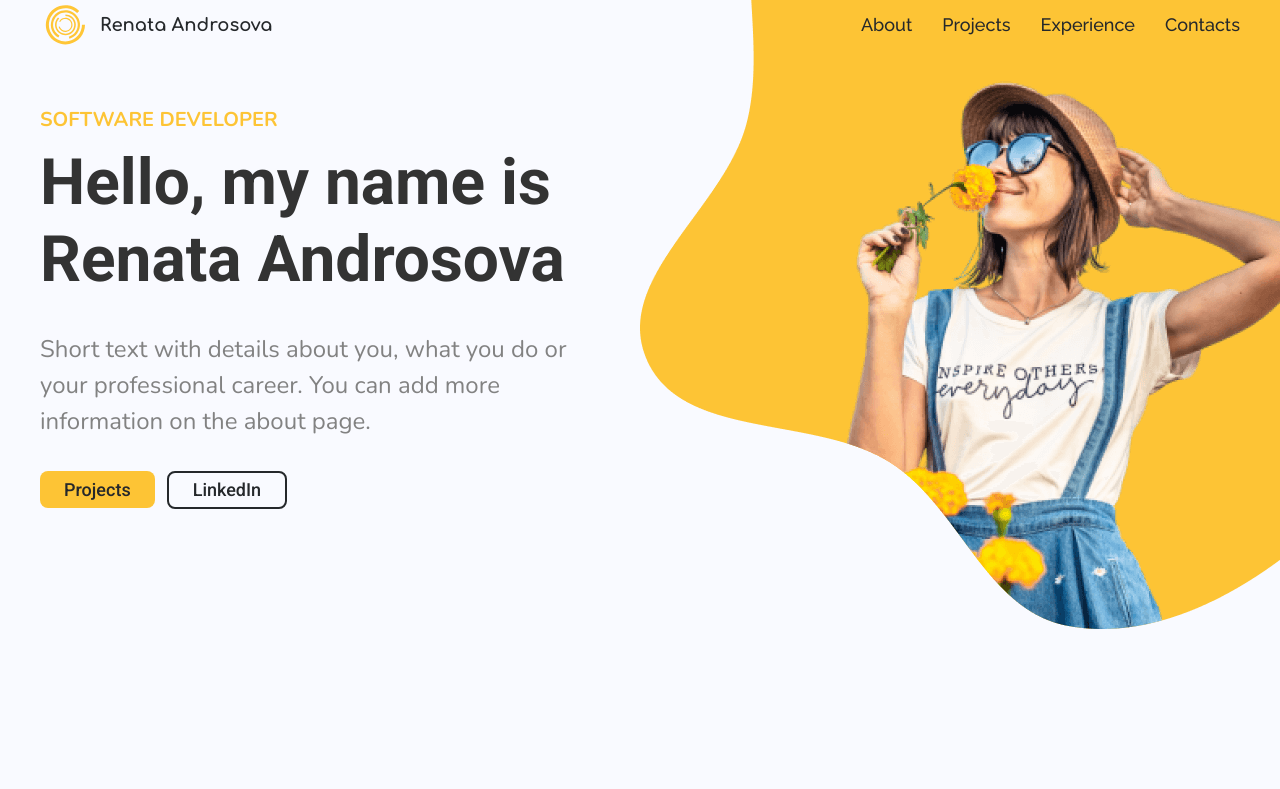
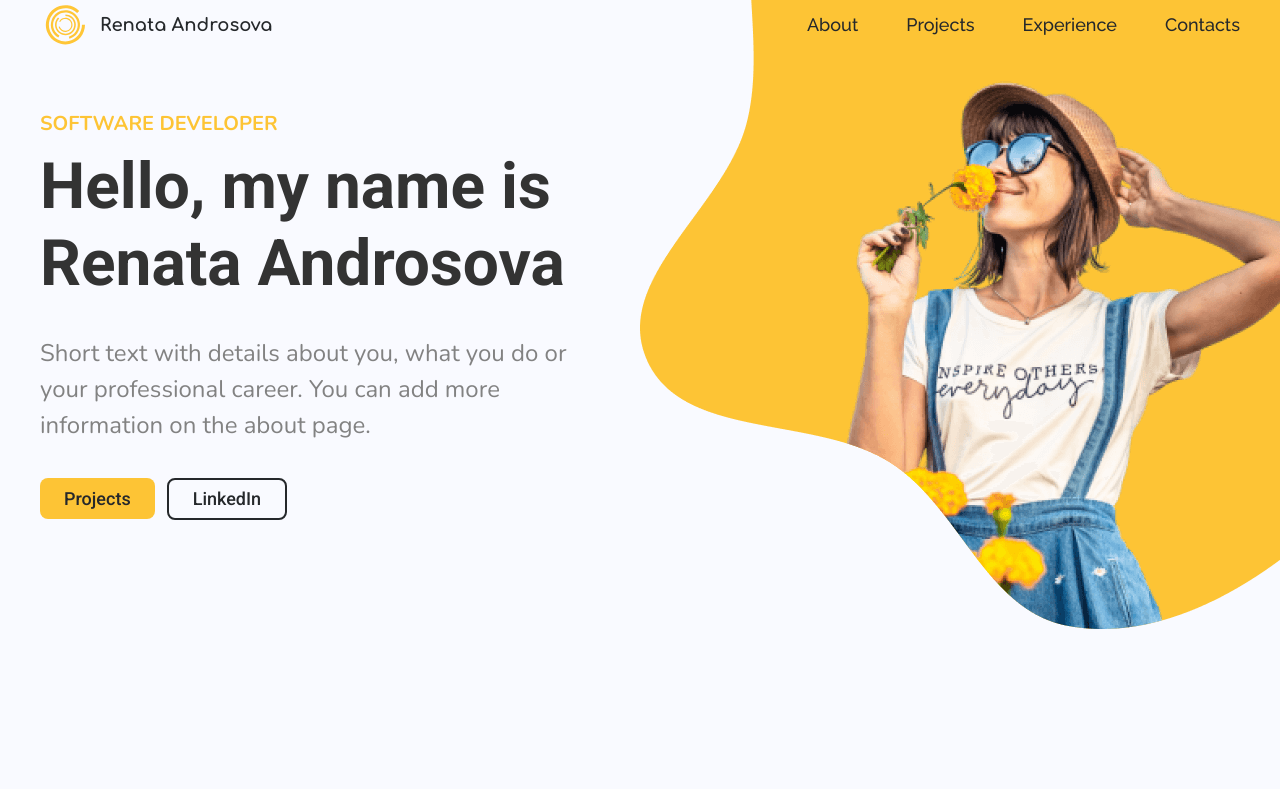
Before and after one commit to Renata-And/portfolio, a React app: page / in a window 1280 px wide. Shown: the top 789 px of the page. Built offline with nearby package versions, Linux system fonts and the light colour scheme; a web font is replaced by a local one.

Commit message:
Pixel Perfect layout

```diff
--- a/src/components/Button.styled.tsx
+++ b/src/components/Button.styled.tsx
@@ -12,7 +12,7 @@ export const Button = styled.button<ButtonPropsType>`
   font-size: 18px;
   color: ${theme.colors.fontPrimary};
 
-  padding: 8px 24px;
+  padding: 10px 24px;
   border-radius: 8px;
 
   ${props => props.btnType === 'primary' && css<ButtonPropsType>`
@@ -34,7 +34,7 @@ export const Button = styled.button<ButtonPropsType>`
     ${props => props.btnType === 'primary' && css<ButtonPropsType>`
       background-color: transparent;
       border: 2px solid ${theme.colors.fontPrimary};
-      padding: 6px 22px;
+      padding: 8px 22px;
     `}
 
     ${props => props.btnType === 'outline' && css<ButtonPropsType>`
--- a/src/components/SectionTitle.styled.tsx
+++ b/src/components/SectionTitle.styled.tsx
@@ -20,7 +20,7 @@ export const SectionTitle = styled.h2`
     background-color: ${theme.colors.accent};
 
     position: absolute;
-    bottom: -5px;
+    bottom: -10px;
     left: 50%;
     transform: translate(-50%, -50%);
   }
--- a/src/layout/footer/Footer.tsx
+++ b/src/layout/footer/Footer.tsx
@@ -43,8 +43,8 @@ const StyledFooter = styled.footer`
 
 const SocialList = styled.ul`
   display: flex;
-  gap: 30px;
-  margin-bottom: 32px;
+  gap: 24px;
+  margin-bottom: 26px;
 `
 
 const SocialItem = styled.li`
--- a/src/layout/header/menu/Menu.tsx
+++ b/src/layout/header/menu/Menu.tsx
@@ -1,6 +1,7 @@
 import React from 'react';
 import styled from 'styled-components';
 import { theme } from '../../../styles/Theme';
+import { font } from '../../../styles/Common';
 
 type MenuPropsType = {
   items: { itemTitle: string; href: string; }[];
@@ -31,12 +32,17 @@ const StyledMenu = styled.nav`
 
   ul {
     display: flex;
-    gap: 30px;
+    gap: 48px;
   }
 
 `
 
 const ListItem = styled.li`
+  &:hover {
+    opacity: 0.8;
+  }
+
+  @media ${theme.media.desktop} {
     position: relative;
 
     &::before {
@@ -44,7 +50,7 @@ const ListItem = styled.li`
       display: inline-block;
       height: 2px;
       width: 100%;
-    background-color: ${theme.colors.accent};
+      background-color: ${theme.colors.background};
 
       position: absolute;
       top: 90%;
@@ -59,12 +65,11 @@ const ListItem = styled.li`
         transform: scale(1);
       }
     }
+  }
 `
 
 const Link = styled.a`
-  font-family: 'Raleway', sans-serif;
-  font-weight: 500;
+  ${font({ family: "'Raleway', sans-serif", weight: 500, lineHeight: 1.56 })}
   font-size: 18px;
-  line-height: 156%;
   color: ${theme.colors.fontPrimary};
 `
--- a/src/layout/sections/contact/Contact.tsx
+++ b/src/layout/sections/contact/Contact.tsx
@@ -4,6 +4,7 @@ import { SectionTitle } from '../../../components/SectionTitle.styled'
 import { Button } from '../../../components/Button.styled'
 import { theme } from '../../../styles/Theme'
 import { Container } from '../../../components/Container.styled'
+import { font } from '../../../styles/Common'
 
 export const Contact = () => {
   return (
@@ -32,8 +33,9 @@ export const Contact = () => {
 
 const StyledContact = styled.section`
   textarea {
+    display: block;
     resize: none;
-    height: 160px;
+    height: 158px;
   }
 `
 
@@ -52,7 +54,7 @@ const StyledForm = styled.form`
 `
 
 const StyledLabel = styled.label`
-  font-weight: 600;
+  ${font({ weight: 600, lineHeight: 1.5 })}
   font-size: 16px;
   color: ${theme.colors.fontPrimary};
 
@@ -66,7 +68,7 @@ const Field = styled.input`
   width: 100%;
   border: 1px solid ${theme.colors.borderColor};
   border-radius: 8px;
-  height: 40px;
+  height: 38px;
 
   font-size: 16px;
   font-family: 'Nunito', sans-serif;
--- a/src/layout/sections/hero/Hero.tsx
+++ b/src/layout/sections/hero/Hero.tsx
@@ -59,7 +59,7 @@ const DescriptionWrapper = styled.div`
 `
 
 const Title = styled.h1`
-  margin-top: 56px;
+  margin-top: 60px;
   margin-bottom: 12px;
   font-size: 20px;
   text-transform: uppercase;
@@ -74,7 +74,7 @@ const Name = styled.h2`
 
 const Text = styled.p`
   font-size: 24px;
-  margin-bottom: 32px;
+  margin-bottom: 35px;
 `
 
 // Закоммиченные свойства для размешения фона через тег img
--- a/src/styles/Theme.ts
+++ b/src/styles/Theme.ts
@@ -11,5 +11,6 @@ export const theme = {
   media: {
     tablet: 'screen and (max-width: 768px)',
     mobile: 'screen and (max-width: 576px)',
+    desktop: 'screen  and (min-width: 1140px)'
   }
 }
```
Lines whose indentation alone changed are shown as unchanged.
